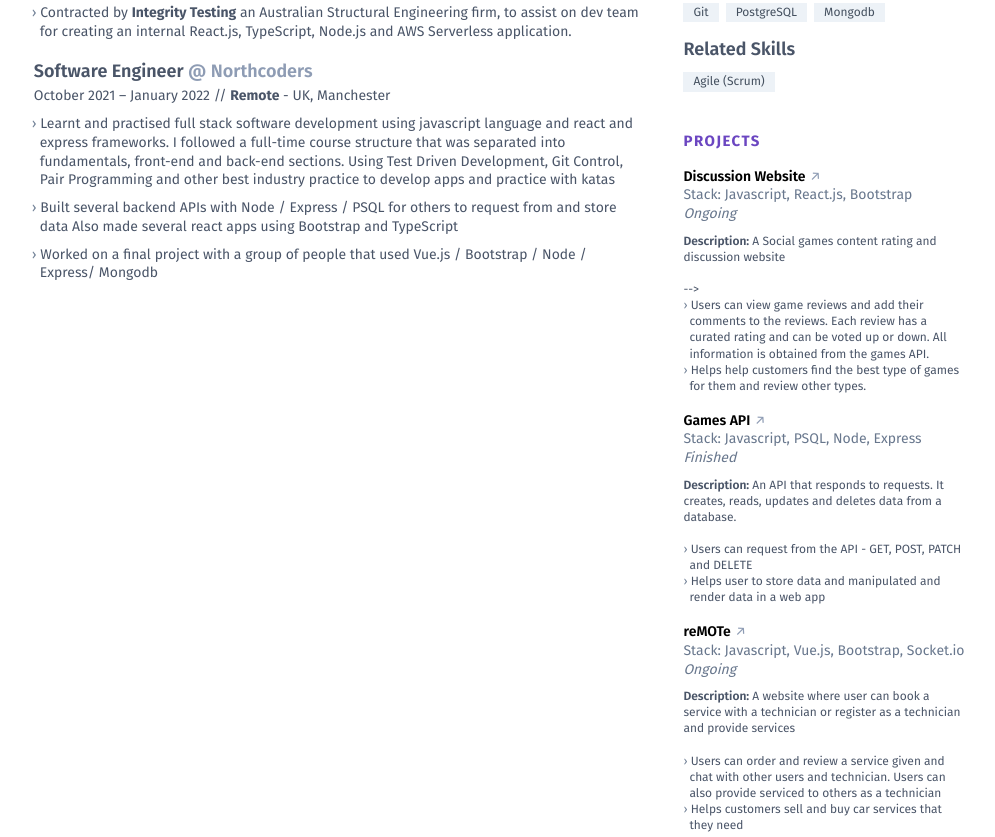
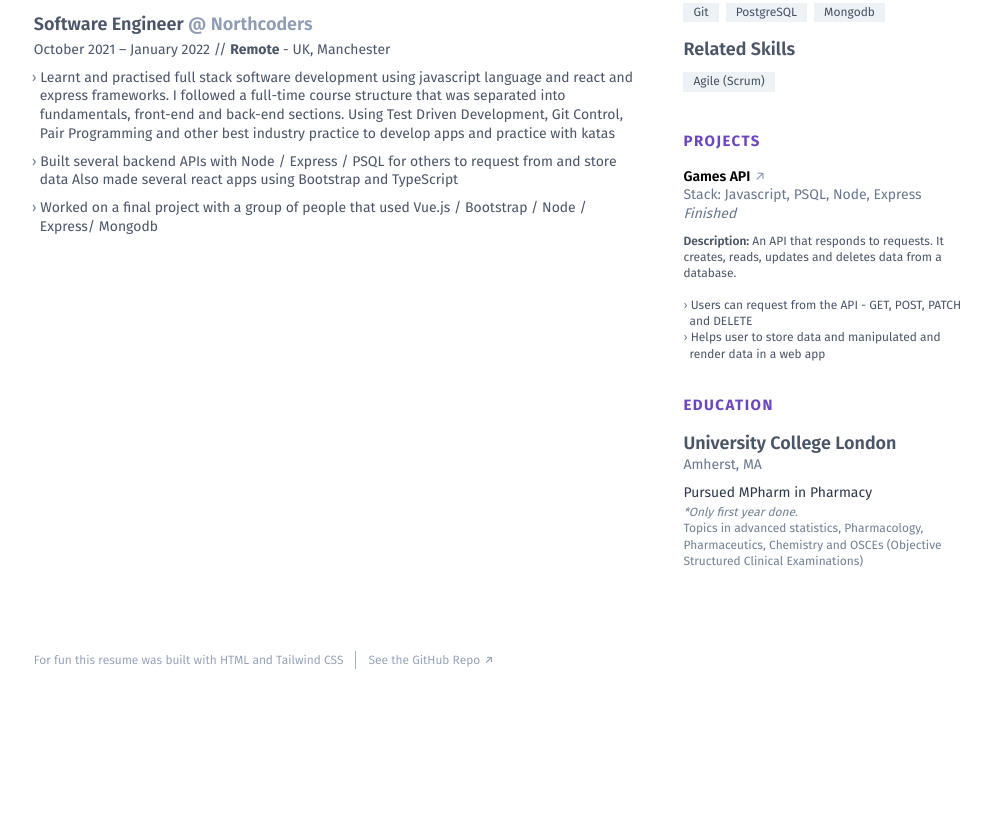
Before and after one commit to blessinguche/resume, a website: page docs/index.html in a window 1280 px wide. Shown: the part 566-1403 px from the top of the page, without its empty margins (139-1134 px from the left). After the commit the page ends 1375 px from the top, so only its background shows below. Drawn offline with nearby package versions, Linux system fonts and the light colour scheme; files that its build step writes are made by us from their sources.

Commit message:
updated cv

```diff
--- a/docs/index.html
+++ b/docs/index.html
@@ -184,11 +184,11 @@
                   Assisted internal T-Mobile engineering teams in testing, diagnosing and debugging production issues,
                   creating documentation, code standards for engineering teams.
                 </li>
-                <li class="mt-2.1 ml-1.5 text-sm text-gray-700 leading-normal">
+                <!-- <li class="mt-2.1 ml-1.5 text-sm text-gray-700 leading-normal">
                   <span class="-ml-2 select-none text-gray-600">›</span>
                   Contracted by <strong>Integrity Testing</strong> an Australian Structural Engineering firm, to assist
                   on dev team for creating an internal React.js, TypeScript, Node.js and AWS Serverless application.
-                </li>
+                </li> -->
               </ul>
             </section>
             <!-- End Work 1 -->
@@ -469,69 +469,24 @@
                   <li class="px-2.5 mr-1.6 mb-1.6 text-xs text-gray-750 print:bg-white print:border-inset bg-gray-200">
                     Agile (Scrum)
                   </li>
-
                 </ul>
               </div>
             </section>
             <!-- End Related Skills -->
           </section>
           <!-- End Skills Section -->
+
           <!-- Technical Projects Section -->
           <!-- <section class="mt-8 first:mt-0" id="projects">
             <h2 class="mb-4 font-bold tracking-widest text-sm2 text-purple-700">TECHNICAL PROJECTS</h2>
           </section> -->
           <!-- End Technical Projects Section -->
+
           <!-- Projects Section -->
           <section class="mt-8 first:mt-0" id="projects">
             <h2 class="mb-4 font-bold tracking-widest text-sm2 text-purple-700">PROJECTS</h2>
 
-            <!-- Project 1 -->
-            <section class="mb-4.5">
-              <header>
-                <h3 class="text-sm font-semibold tex t-gray-700 leading-snugish">
-                  <a href="https://blessing-gamers-inc.netlify.app/" class="group" target="_blank"
-                    rel="noopener noreferrer">
-                    Discussion Website
-                    <span class="
-                          inline-block
-                          text-gray-550
-                          print:text-black
-                          font-normal
-                          group-hover:text-gray-700
-                          transition
-                          duration-100
-                          ease-in
-                        ">↗</span>
-                  </a>
-                </h3>
-                <p class="leading-normal text-sm text-gray-650">
-                  Stack: Javascript, React.js, Bootstrap
-                </p>
-                <p class="leading-normal text-sm text-gray-650">
-                  <i>Ongoing</i>
-                </p>
-              </header>
-              <div class="mt-2.1 text-xs text-gray-700 leading-normal">
-                <p>
-                  <span class="font-semibold">Description:</span>
-                  A Social games content rating and discussion website
-                </p>
-
-                <br /> -->
-                <ul class="list-inside">
-                  <li class="ml-1.5">
-                    <span class="-ml-1.5 select-none text-gray-600">›</span>
-                    Users can view game reviews and add their comments to the reviews. Each review has a curated rating and can be voted up or down. All information is obtained from the games API.
-                  </li>
-                  <li class="ml-1.5">
-                    <span class="-ml-1.5 select-none text-gray-600">›</span>
-                    Helps help customers find the best type of games for them and review other types.
-                  </li>
-                </ul>
-              </div>
-            </section>
-            <!-- End Project 1 -->
-            <!-- Project 2 -->
+            <!-- Project 1-->
             <section class="mb-4.5">
               <header>
                 <h3 class="text-sm font-semibold tex t-gray-700 leading-snugish">
@@ -575,63 +530,8 @@
                 </ul>
               </div>
             </section>
-            <!-- End Project 2 -->
-            <!-- Project 3 -->
-            <section class="mb-4.5">
-              <header>
-                <h3 class="text-sm font-semibold tex t-gray-700 leading-snugish">
-                  <a href="https://remote-app.netlify.app/#/" class="group" target="_blank"
-                    rel="noopener noreferrer">
-                    reMOTe
-                    <span class="
-                          inline-block
-                          text-gray-550
-                          print:text-black
-                          font-normal
-                          group-hover:text-gray-700
-                          transition
-                          duration-100
-                          ease-in
-                        ">↗</span>
-                  </a>
-                </h3>
-                <p class="leading-normal text-sm text-gray-650">
-                  Stack: Javascript, Vue.js, Bootstrap, Socket.io
-                </p>
-                <p class="leading-normal text-sm text-gray-650">
-                  <i>Ongoing</i>
-                </p>
-              </header>
-              <div class="mt-2.1 text-xs text-gray-700 leading-normal">
-                <p>
-                  <span class="font-semibold">Description:</span>
-                  A website where user can book a service with a technician or register as a technician and provide services
-                </p>
-                <!-- <p>
-                  <span class="font-semibold">Market Need:</span>
-                  Large churn from Sprint customers migrating to T-Mobile.
-                </p>
-                <p>
-                  <span class="font-semibold">Solves:</span>
-                  Integrates the T-Mobile Un-Carrier campaign, showcases benefits, and educates customers
-                </p>
-                <span class="font-semibold">Features: </span> -->
+            <!-- End Project 1 -->
 
-                <br />
-                <ul class="list-inside">
-                  <li class="ml-1.5">
-                    <span class="-ml-1.5 select-none text-gray-600">›</span>
-                    Users can order and review a service given and chat with other users and technician.
-                    Users can also provide serviced to others as a technician
-                  </li>
-                  <li class="ml-1.5">
-                    <span class="-ml-1.5 select-none text-gray-600">›</span>
-                    Helps customers sell and buy car services that they need
-                  </li>
-                </ul>
-              </div>
-            </section>
-            <!-- End Project 3 -->
           </section>
           <!-- End Projects Section -->
 
```
